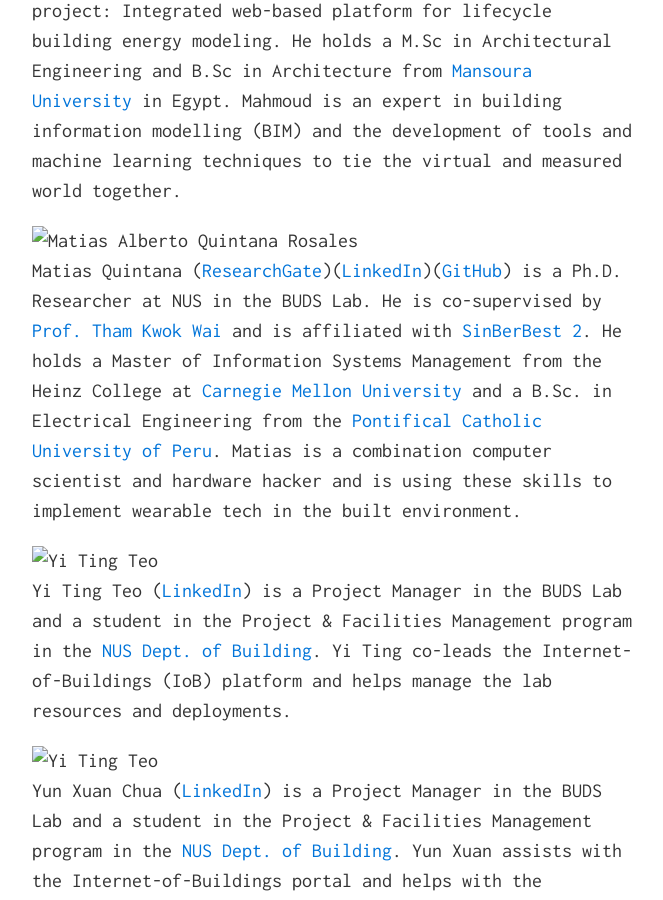
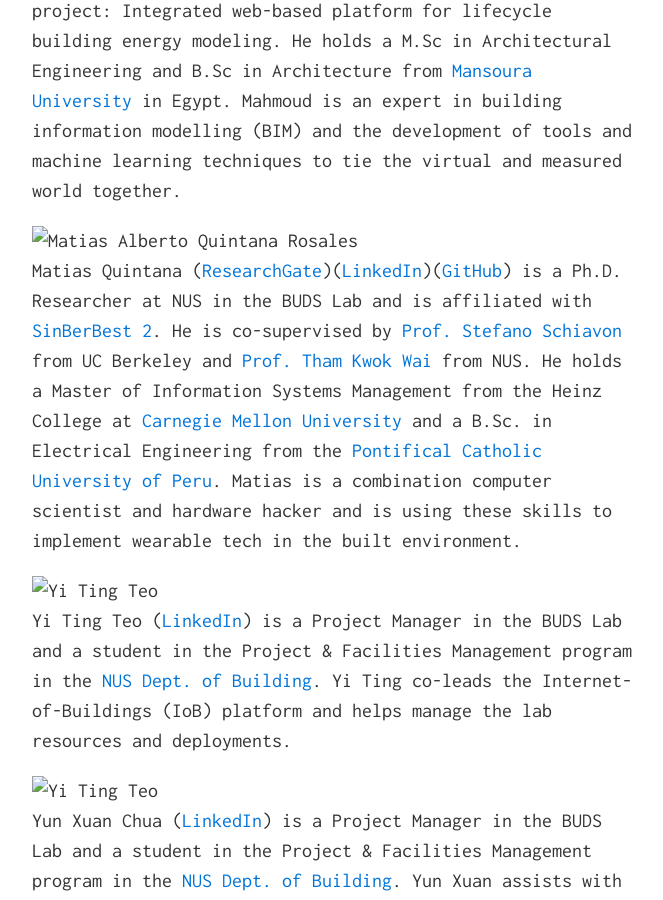
Before and after one commit to buds-lab/buds-lab.github.io, a Jekyll site: the page built from index.md, in a window 1280 px wide and 900 px high, scrolled down 5154 px. Shown: the whole window, without its empty margins (308-971 px from the left). Built offline with Jekyll 4.4.1, drawn with Linux system fonts in a browser that asks for light colours.

Commit message:
Update index.md

```diff
--- a/index.md
+++ b/index.md
@@ -77,7 +77,7 @@ Irvin Tang Kaijun ([ResearchGate](https://www.researchgate.net/profile/Irvin_Tan
 Mahmoud AbdelRahman ([ResearchGate](https://www.researchgate.net/profile/Mahmoud_Abdelrahman3){:target="_blank"})([LinkedIn](https://www.linkedin.com/in/mahmoudouf/){:target="_blank"})([GitHub](https://github.com/MahmoudAbdelRahman){:target="_blank"}) is a Ph.D. Researcher at NUS in the BUDS Lab. He is co-supervised by [Dr. Adrian Chong](http://blog.nus.edu.sg/adrianchong/about/){:target="_blank"} and is a key member of Dr. Chong's project: Integrated web-based platform for lifecycle building energy modeling. He holds a M.Sc in Architectural Engineering and B.Sc in Architecture from [Mansoura University](http://www.mans.edu.eg/en){:target="_blank"} in Egypt. Mahmoud is an expert in building information modelling (BIM) and the development of tools and machine learning techniques to tie the virtual and measured world together.
 
 ![Matias Alberto Quintana Rosales](buds-lab.github.io/matias.png)
-Matias Quintana ([ResearchGate](https://www.researchgate.net/profile/Matias_Quintana){:target="_blank"})([LinkedIn](https://www.linkedin.com/in/matiasqr/){:target="_blank"})([GitHub](https://github.com/matqr){:target="_blank"}) is a Ph.D. Researcher at NUS in the BUDS Lab. He is co-supervised by [Prof. Tham Kwok Wai](http://www.bdg.nus.edu.sg/documents/about-us/faculty/staff_bdgtkw.pdf){:target="_blank"} and is affiliated with [SinBerBest 2](http://sinberbest.berkeley.edu/){:target="_blank"}. He holds a Master of Information Systems Management from the Heinz College at [Carnegie Mellon University](https://www.heinz.cmu.edu/){:target="_blank"} and a B.Sc. in Electrical Engineering from the [Pontifical Catholic University of Peru](http://www.pucp.edu.pe/){:target="_blank"}. Matias is a combination computer scientist and hardware hacker and is using these skills to implement wearable tech in the built environment.
+Matias Quintana ([ResearchGate](https://www.researchgate.net/profile/Matias_Quintana){:target="_blank"})([LinkedIn](https://www.linkedin.com/in/matiasqr/){:target="_blank"})([GitHub](https://github.com/matqr){:target="_blank"}) is a Ph.D. Researcher at NUS in the BUDS Lab and is affiliated with [SinBerBest 2](http://sinberbest.berkeley.edu/){:target="_blank"}. He is co-supervised by [Prof. Stefano Schiavon](https://ced.berkeley.edu/ced/faculty-staff/stefano-schiavon){:target="_blank"} from UC Berkeley and [Prof. Tham Kwok Wai](http://www.bdg.nus.edu.sg/documents/about-us/faculty/staff_bdgtkw.pdf){:target="_blank"} from NUS. He holds a Master of Information Systems Management from the Heinz College at [Carnegie Mellon University](https://www.heinz.cmu.edu/){:target="_blank"} and a B.Sc. in Electrical Engineering from the [Pontifical Catholic University of Peru](http://www.pucp.edu.pe/){:target="_blank"}. Matias is a combination computer scientist and hardware hacker and is using these skills to implement wearable tech in the built environment.
 
 ![Yi Ting Teo](buds-lab.github.io/yiting.png)
 Yi Ting Teo ([LinkedIn](https://www.linkedin.com/in/teo-yi-ting-61593496/){:target="_blank"}) is a Project Manager in the BUDS Lab and a student in the Project & Facilities Management program in the [NUS Dept. of Building](http://www.bdg.nus.edu.sg/undergraduate/PFM-curriculum.html){:target="_blank"}. Yi Ting co-leads the Internet-of-Buildings (IoB) platform and helps manage the lab resources and deployments.
```
